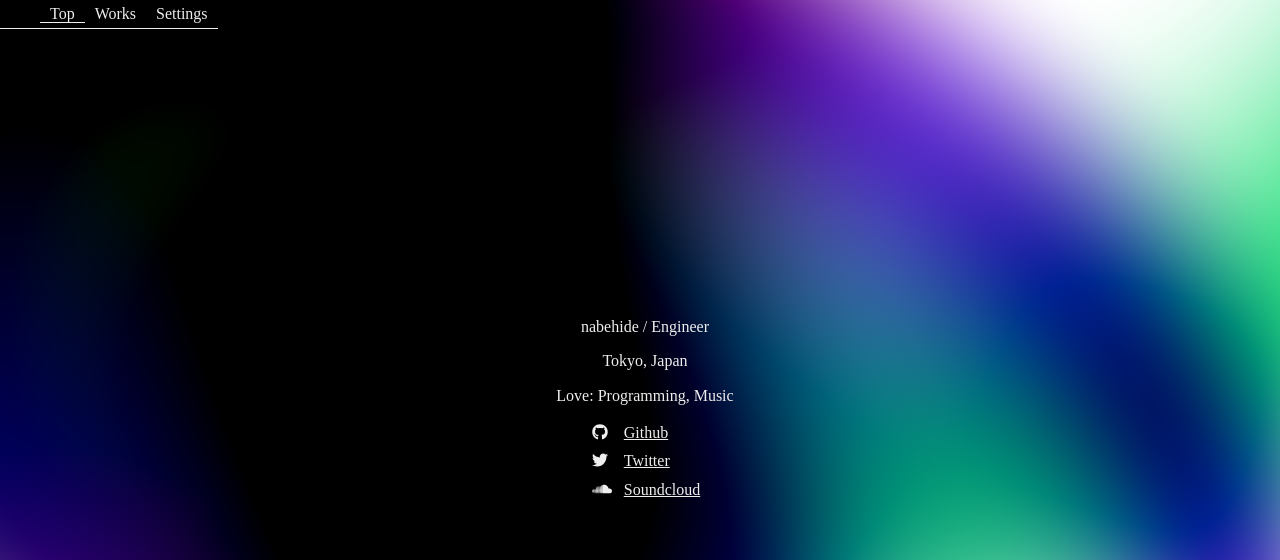
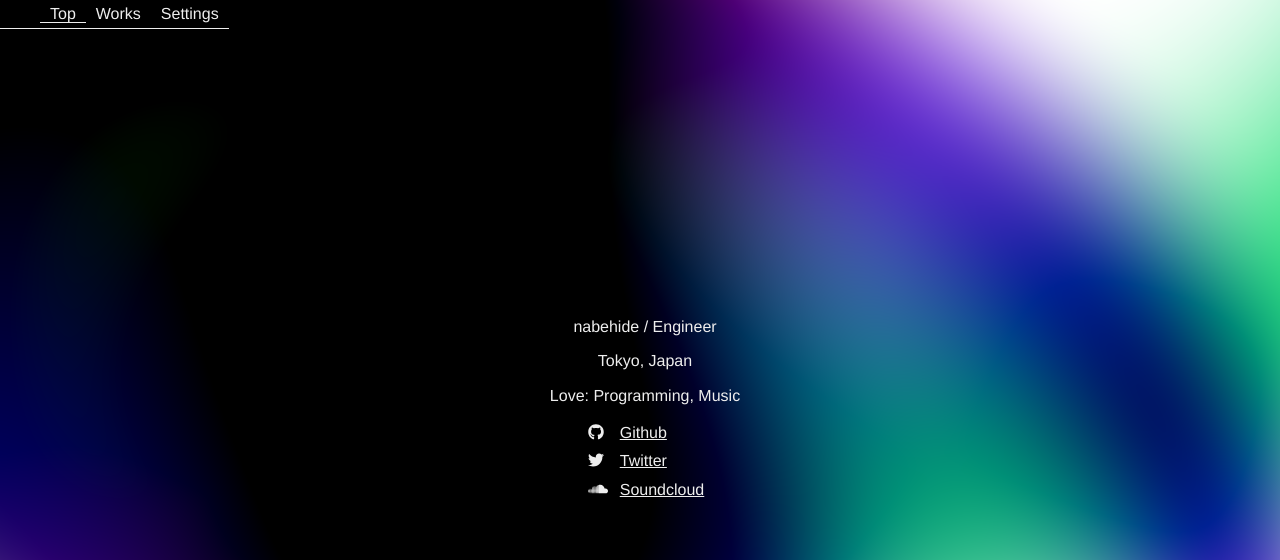
Before and after one commit to nabehide/portfolio_with_audio_effect, a Nuxt app: page / in a window 1280 px wide. Shown: the top 560 px of the page. Built offline with nearby package versions, Linux system fonts and the light colour scheme.

Commit message:
mod: css and favicon

```diff
--- a/assets/css/main.css
+++ b/assets/css/main.css
@@ -1,6 +1,6 @@
 body {
-  font-family: serif;
-  font-size: 24px;
+  font-family: helvetica, "メイリオ", sans-serif;
+  font-size: 16px;
 
   color: #111;
   background: #eee;
```
Also changed, not shown: 1 other file (tests, documents, lock files or other folders).
